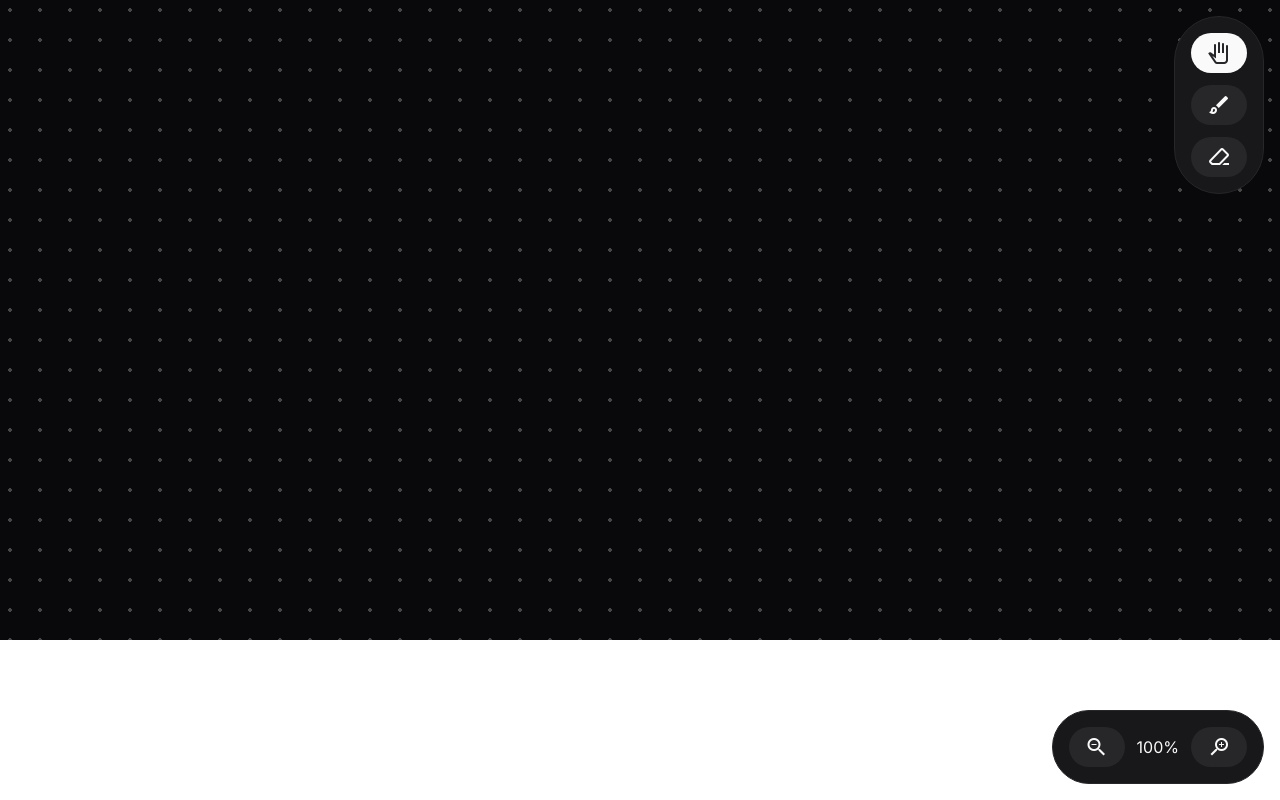
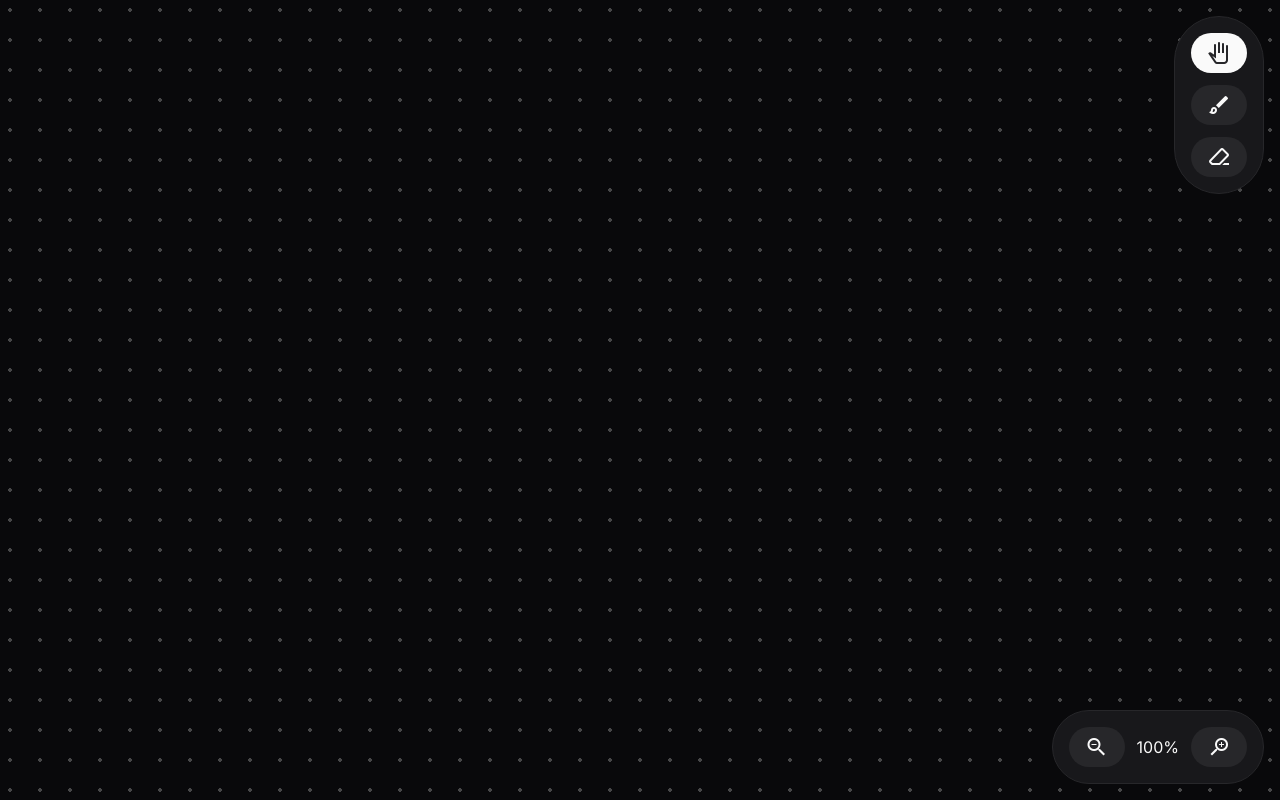
Before and after one commit to yasiralamriki/Whiteboard, a plain HTML site: page index.html in a window 1280 px wide. Drawn offline with nearby package versions, Linux system fonts and the light colour scheme.

Commit message:
breaking: fix canvas

```diff
--- a/index.html
+++ b/index.html
@@ -17,7 +17,7 @@
     <main id="main">
         <!-- Result must be reversed otherwise it will zoom out when scrolling up.
         And divided by 10 to zoom in the same as the buttons -->
-        <canvas id="canvas" onwheel="zoom(Math.ceil((-event.deltaY / 10) / 10) * 10)"></canvas>
+        <canvas id="canvas" width="4096" height="4096" onwheel="zoom(Math.ceil((-event.deltaY / 10) / 10) * 10)"></canvas>
         <div id="tools-container">
             <button class="material-symbols-outlined fill">pan_tool</button>
             <button class="material-symbols-outlined">brush</button>
--- a/resources/style.css
+++ b/resources/style.css
@@ -16,8 +16,8 @@ body, html {
 
 /* From Uiverse.io by kennyotsu */
 #canvas {
-    width: 100%;
-    height: 100%;
+    width: 4096px;
+    height: 4096px;
     /* Add your background pattern here */
     background-color: #09090b;
     background-image: radial-gradient(rgba(255, 255, 255, 0.25) 2px, transparent 0);
```
